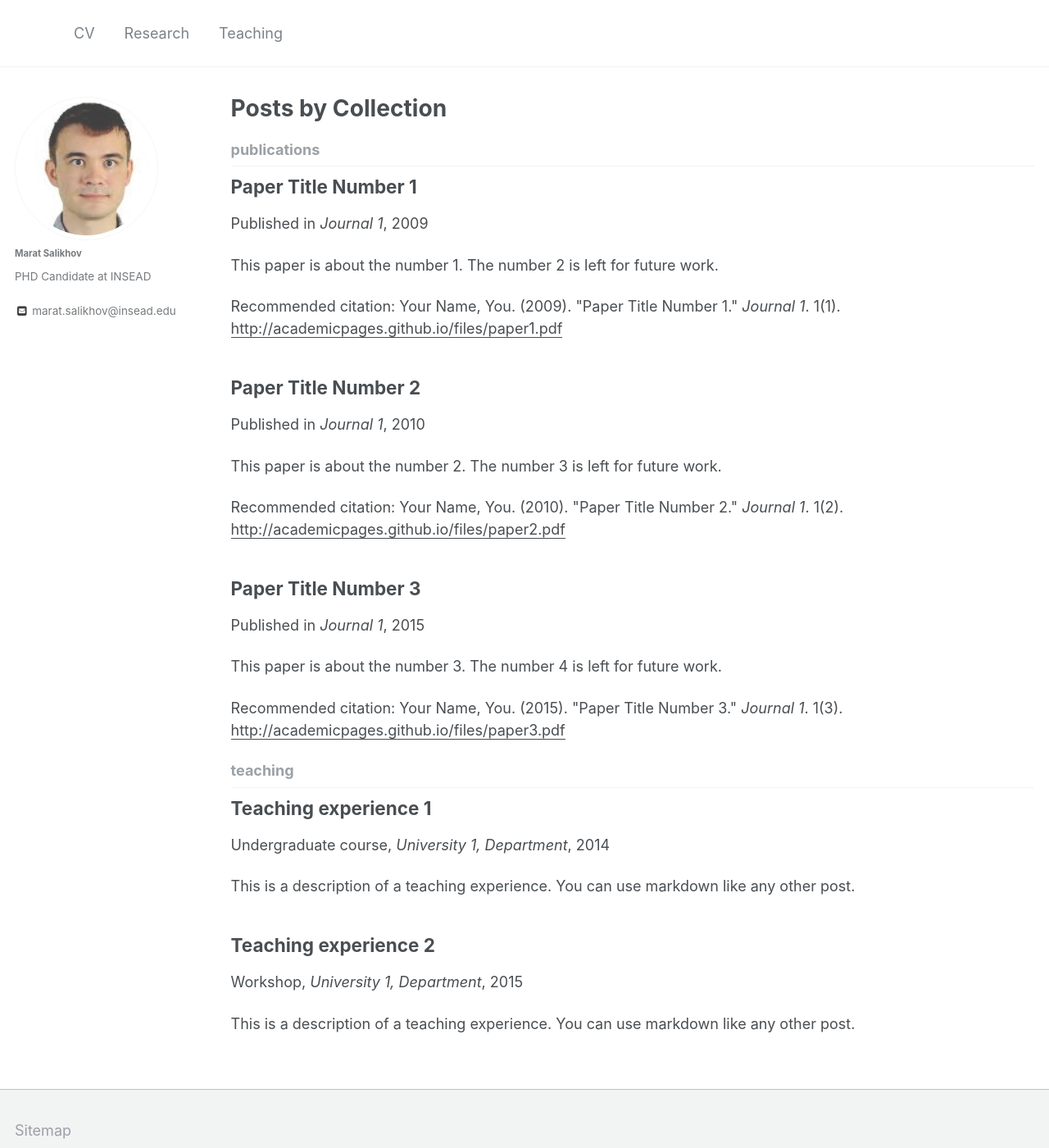
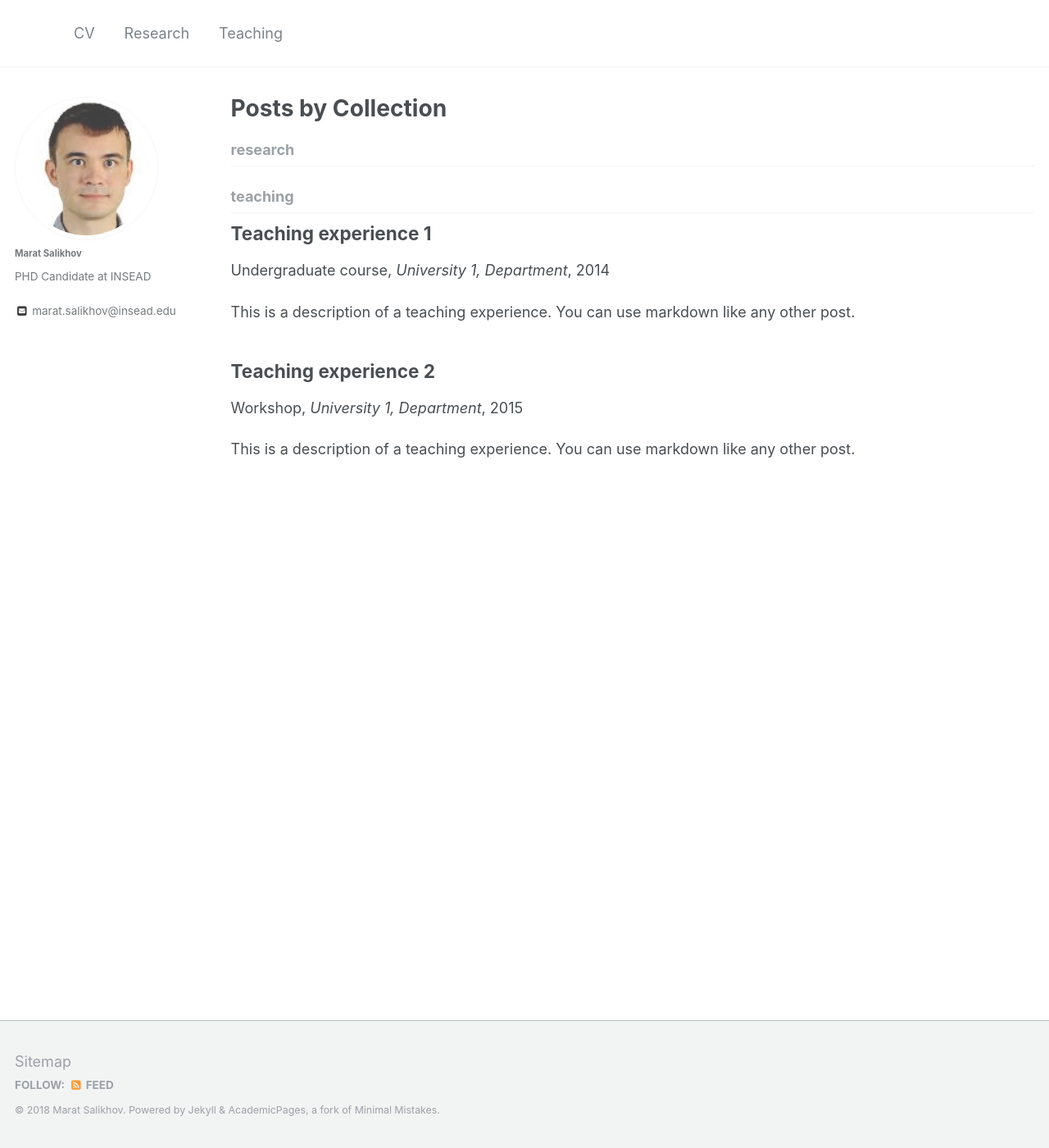
Before and after one commit to marat-salikhov/marat-salikhov.github.io, a Jekyll site: the page built from _pages/collection-archive.html, in a window 1280 px wide and 1400 px high. Shown: the whole window at 82% size. Built offline with Jekyll 4.4.1, drawn with Linux system fonts in a browser that asks for light colours.

Commit message:
research

```diff
--- a/_config.yml
+++ b/_config.yml
@@ -173,7 +173,7 @@ collections:
   teaching:
     output: true
     permalink: /:collection/:path/
-  publications:
+  research:
     output: true
     permalink: /:collection/:path/
 
@@ -199,7 +199,7 @@ defaults:
   # _publications
   - scope:
       path: ""
-      type: publications
+      type: research
     values:
       layout: single
       author_profile: true
--- a/_includes/archive-single.html
+++ b/_includes/archive-single.html
@@ -40,7 +40,7 @@
 
         {% if post.collection == 'teaching' %}
           <p> {{ post.type }}, <i>{{ post.venue }}</i>, {{ post.date | default: "1900-01-01" | date: "%Y" }} </p>
-        {% elsif post.collection == 'publications' %}
+        {% elsif post.collection == 'research' %}
           <p>Published in <i>{{ post.venue }}</i>, {{ post.date | default: "1900-01-01" | date: "%Y" }} </p>
         {% elsif post.date %}
          <p class="page__date"><strong><i class="fa fa-fw fa-calendar" aria-hidden="true"></i> {{ site.data.ui-text[site.locale].date_label | default: "Published:" }}</strong> <time datetime="{{ post.date | default: "1900-01-01" | date_to_xmlschema }}">{{ post.date | default: "1900-01-01" | date: "%B %d, %Y" }}</time></p>
--- a/_publications/2009-10-01-paper-title-number-1.md
+++ /dev/null
@@ -1,15 +0,0 @@
----
-title: "Paper Title Number 1"
-collection: publications
-permalink: /publication/2009-10-01-paper-title-number-1
-excerpt: 'This paper is about the number 1. The number 2 is left for future work.'
-date: 2009-10-01
-venue: 'Journal 1'
-paperurl: 'http://academicpages.github.io/files/paper1.pdf'
-citation: 'Your Name, You. (2009). &quot;Paper Title Number 1.&quot; <i>Journal 1</i>. 1(1).'
----
-This paper is about the number 1. The number 2 is left for future work.
-
-[Download paper here](http://academicpages.github.io/files/paper1.pdf)
-
-Recommended citation: Your Name, You. (2009). "Paper Title Number 1." <i>Journal 1</i>. 1(1).
--- a/_publications/2010-10-01-paper-title-number-2.md
+++ /dev/null
@@ -1,15 +0,0 @@
----
-title: "Paper Title Number 2"
-collection: publications
-permalink: /publication/2010-10-01-paper-title-number-2
-excerpt: 'This paper is about the number 2. The number 3 is left for future work.'
-date: 2010-10-01
-venue: 'Journal 1'
-paperurl: 'http://academicpages.github.io/files/paper2.pdf'
-citation: 'Your Name, You. (2010). &quot;Paper Title Number 2.&quot; <i>Journal 1</i>. 1(2).'
----
-This paper is about the number 2. The number 3 is left for future work.
-
-[Download paper here](http://academicpages.github.io/files/paper2.pdf)
-
-Recommended citation: Your Name, You. (2010). "Paper Title Number 2." <i>Journal 1</i>. 1(2).
--- a/_publications/2015-10-01-paper-title-number-3.md
+++ /dev/null
@@ -1,15 +0,0 @@
----
-title: "Paper Title Number 3"
-collection: publications
-permalink: /publication/2015-10-01-paper-title-number-3
-excerpt: 'This paper is about the number 3. The number 4 is left for future work.'
-date: 2015-10-01
-venue: 'Journal 1'
-paperurl: 'http://academicpages.github.io/files/paper3.pdf'
-citation: 'Your Name, You. (2015). &quot;Paper Title Number 3.&quot; <i>Journal 1</i>. 1(3).'
----
-This paper is about the number 3. The number 4 is left for future work.
-
-[Download paper here](http://academicpages.github.io/files/paper3.pdf)
-
-Recommended citation: Your Name, You. (2015). "Paper Title Number 3." <i>Journal 1</i>. 1(3).
```
Also changed, not shown: _pages/publications.md (deleted, +0 -16 lines).
